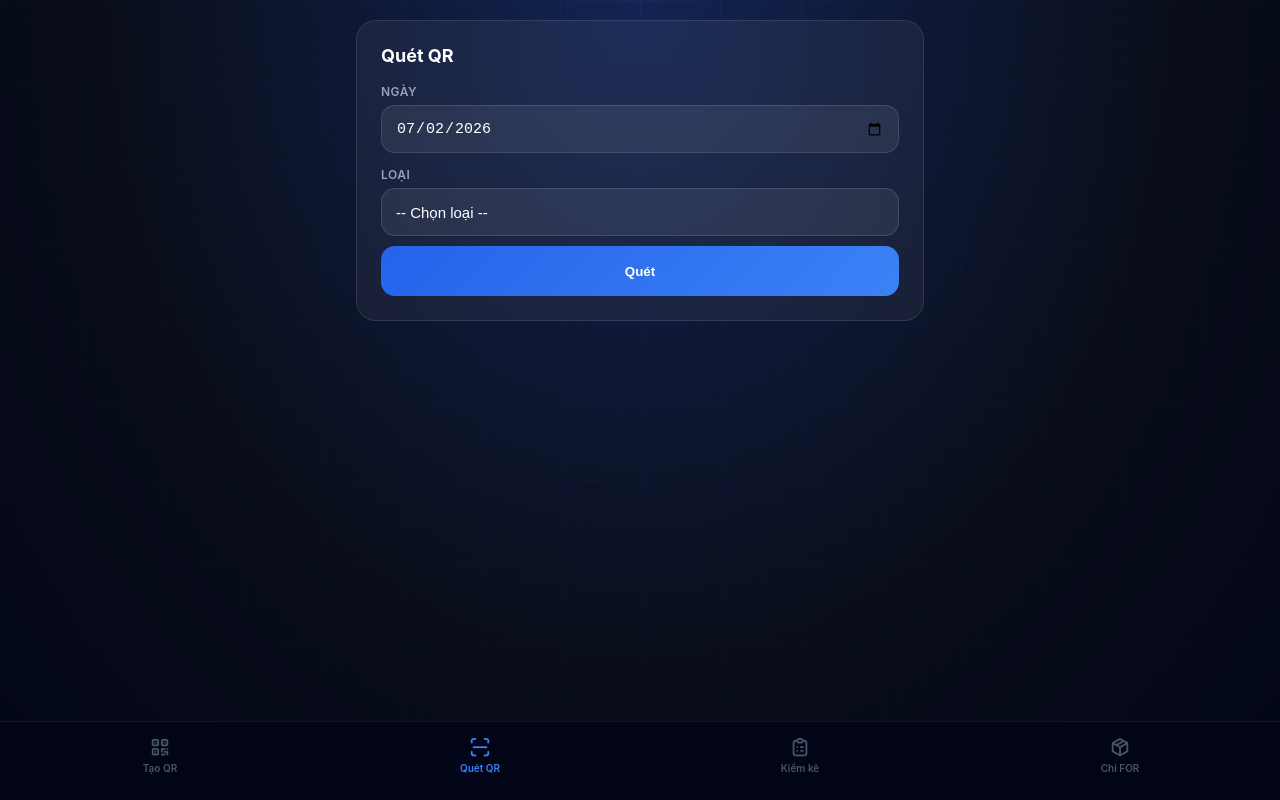
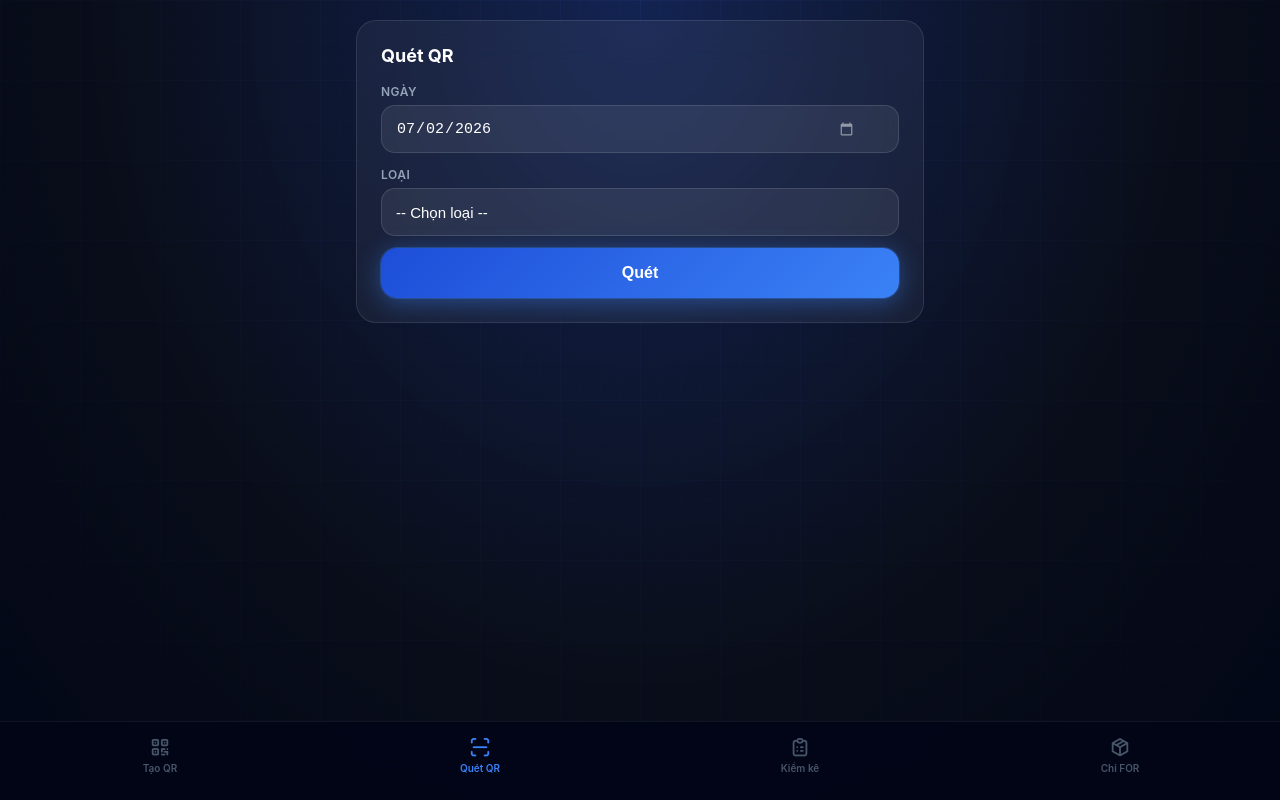
Before and after one commit to trungvuong3xx/Quan-ly-kho, a plain HTML site: page index.html in a window 1280 px wide. Both pictures are taken after a click on the button "Quét QR". Drawn offline with Linux system fonts and the light colour scheme.

Commit message:
Add files via upload

```diff
--- a/style.css
+++ b/style.css
@@ -21,7 +21,6 @@ body {
   position: relative;
 }
 
-/* Texture bản đồ nền */
 body::before {
   content: '';
   position: fixed;
@@ -104,17 +103,27 @@ input[type=date] {
   width: 100%;
   height: 48px;
   padding: 0 14px;
+  padding-right: 40px;
   border-radius: 14px;
   border: 0.5px solid rgba(255,255,255,.12);
   background: rgba(255,255,255,.07);
   color: white;
   font-size: 15px;
+  appearance: none;
+  -webkit-appearance: none;
+}
+
+input[type=date]::-webkit-calendar-picker-indicator {
+  filter: invert(1) opacity(0.5);
+  cursor: pointer;
+  padding: 0;
+  margin-right: 4px;
 }
 
 select {
   width: 100%;
   height: 48px;
-  padding: 0 14px;
+  padding: 0 40px 0 14px;
   border-radius: 14px;
   border: 0.5px solid rgba(255,255,255,.12);
   background: rgba(255,255,255,.07);
@@ -122,6 +131,8 @@ select {
   font-size: 15px;
   margin-top: 4px;
   outline: none;
+  appearance: none;
+  -webkit-appearance: none;
 }
 
 select:focus {
@@ -143,10 +154,35 @@ select:focus {
 }
 
 .btn:hover { transform: translateY(-2px); }
-.btn-blue { background: linear-gradient(135deg, #2563eb, #3b82f6); }
-.btn-green { background: linear-gradient(135deg, #16a34a, #22c55e); box-shadow: 0 0 20px rgba(34,197,94,.25); }
-.btn-red { background: linear-gradient(135deg, #dc2626, #ef4444); }
-.btn-full { display: flex !important; width: 100% !important; padding: 14px !important; margin-top: 10px !important; }
+
+.btn-blue {
+  background: linear-gradient(135deg, #1d4ed8, #3b82f6);
+  box-shadow: 0 4px 24px rgba(59,130,246,.45), 0 0 0 1px rgba(59,130,246,.3);
+}
+
+.btn-blue:hover {
+  box-shadow: 0 6px 32px rgba(59,130,246,.6), 0 0 0 1px rgba(59,130,246,.4);
+}
+
+.btn-green {
+  background: linear-gradient(135deg, #16a34a, #22c55e);
+  box-shadow: 0 4px 24px rgba(34,197,94,.35), 0 0 0 1px rgba(34,197,94,.3);
+}
+
+.btn-red {
+  background: linear-gradient(135deg, #dc2626, #ef4444);
+  box-shadow: 0 4px 16px rgba(239,68,68,.3);
+}
+
+.btn-full {
+  display: flex !important;
+  width: 100% !important;
+  padding: 15px !important;
+  margin-top: 12px !important;
+  font-size: 16px !important;
+  border-radius: 16px !important;
+}
+
 .btn:disabled { opacity: .5; cursor: not-allowed; }
 
 .info-box {
@@ -240,7 +276,7 @@ select:focus {
 
 .overlay-card {
   width: 100%; max-width: 600px;
-  background: rgba(15,23,42,.95);
+  background: rgba(10,14,26,.96);
   backdrop-filter: blur(20px);
   border-radius: 28px 28px 0 0;
   padding: 24px;
@@ -318,7 +354,7 @@ select:focus {
 .custom-select-list {
   display: none; position: absolute; top: 100%;
   left: 0; right: 0; margin-top: 6px;
-  background: rgba(15,23,42,.98) !important;
+  background: rgba(10,14,26,.98) !important;
   backdrop-filter: blur(20px);
   border: 0.5px solid rgba(255,255,255,.12) !important;
   border-radius: 14px !important;
```
